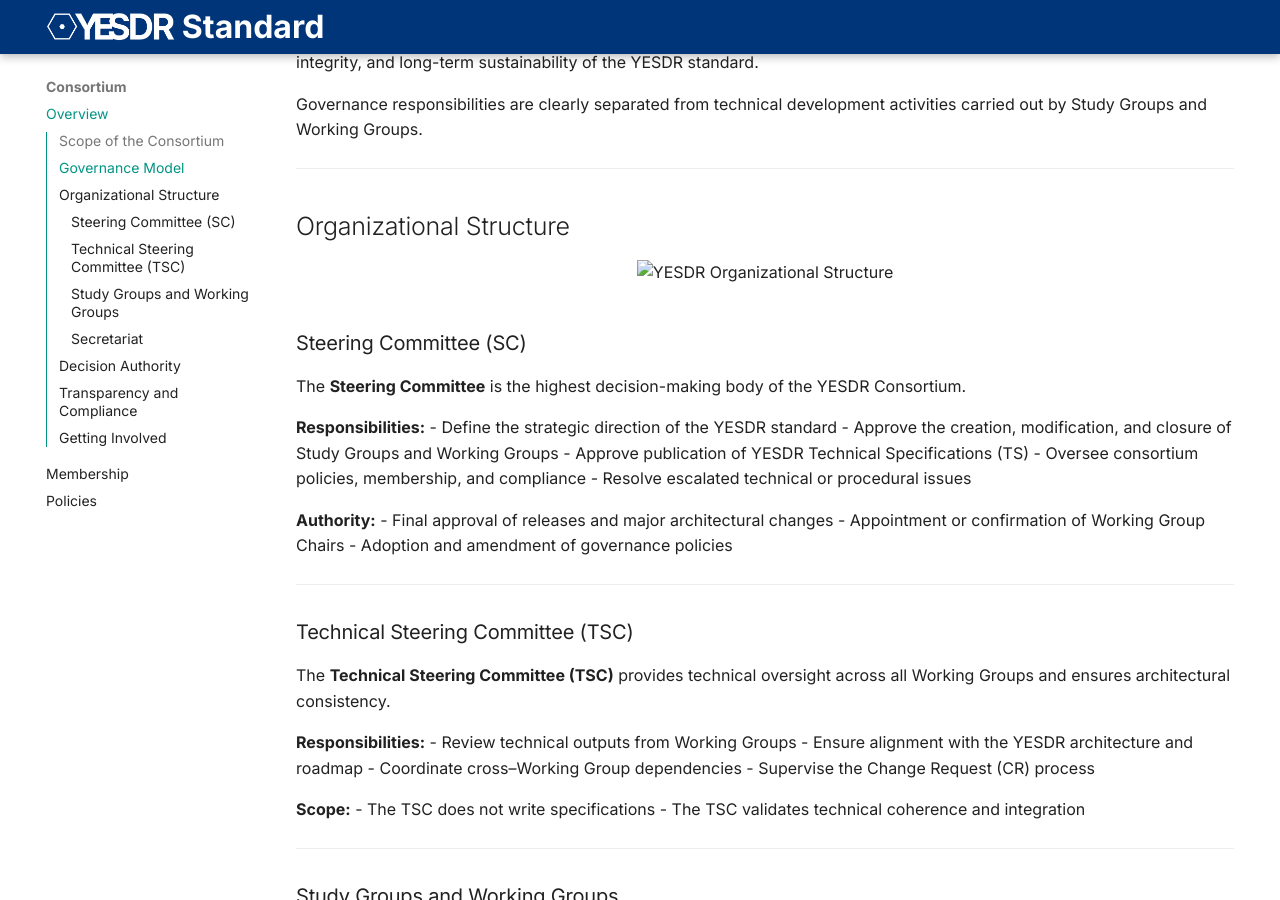
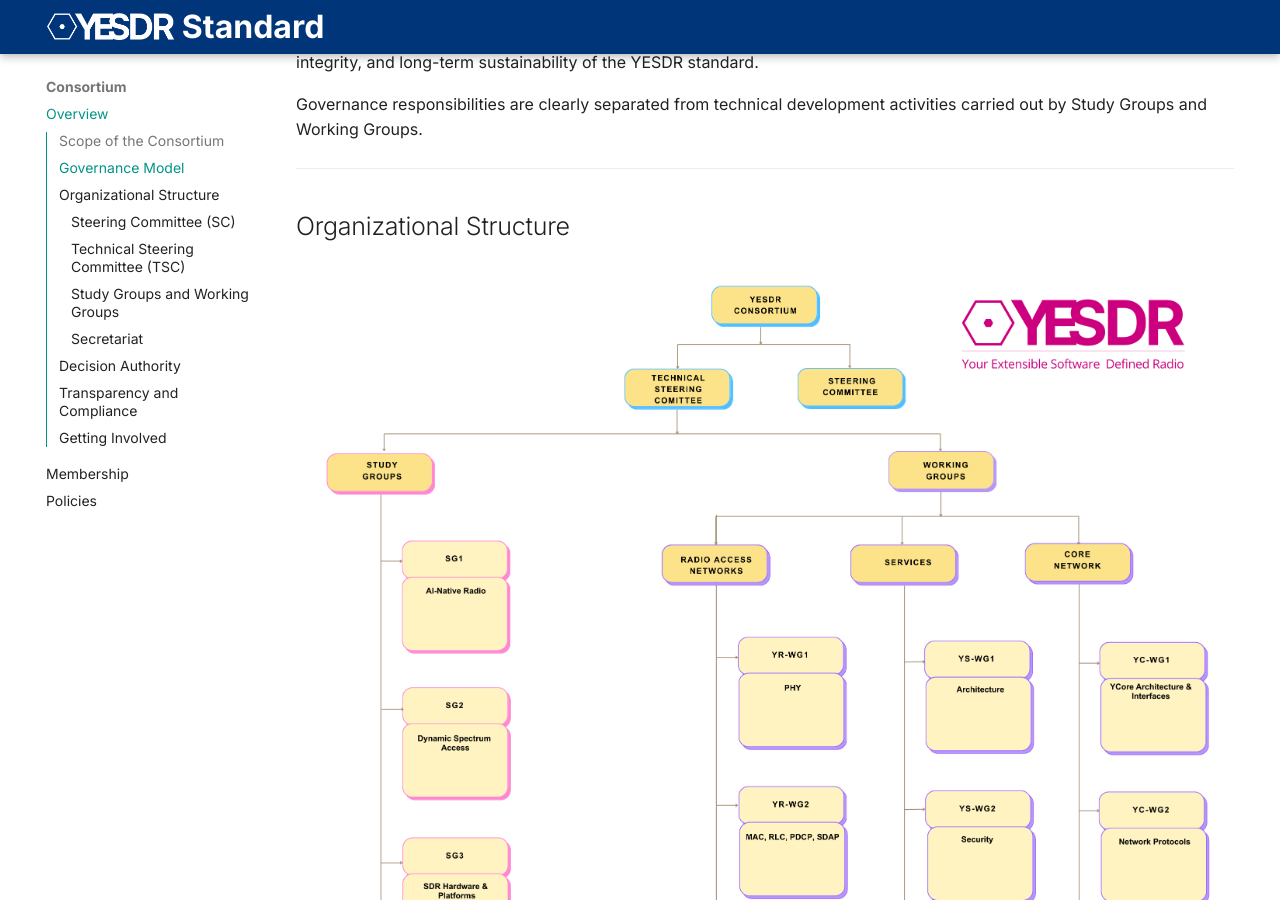
Before and after one commit to chandharlabs/yesdr-standard, an MkDocs documentation site: the page built from docs/consortium/overview.md, in a window 1280 px wide and 900 px high, scrolled down 755 px. Built offline with MkDocs 1.6.1 and Material for MkDocs 9.7.7, drawn with Linux system fonts in a browser that asks for light colours.

Commit message:
Update overview.md

```diff
--- a/docs/consortium/overview.md
+++ b/docs/consortium/overview.md
@@ -34,13 +34,8 @@ activities carried out by Study Groups and Working Groups.
 
 ## Organizational Structure
 
-<p align="center">
-  <img
-    src="../images/YESDR_Org_Structure.png"
-    alt="YESDR Organizational Structure"
-    style="width:80%; height:auto;"
-    loading="lazy">
-</p>
+
+![YESDR Organizational Structure](../images/YESDR_Org_Structure.png)
 
 
 
```
